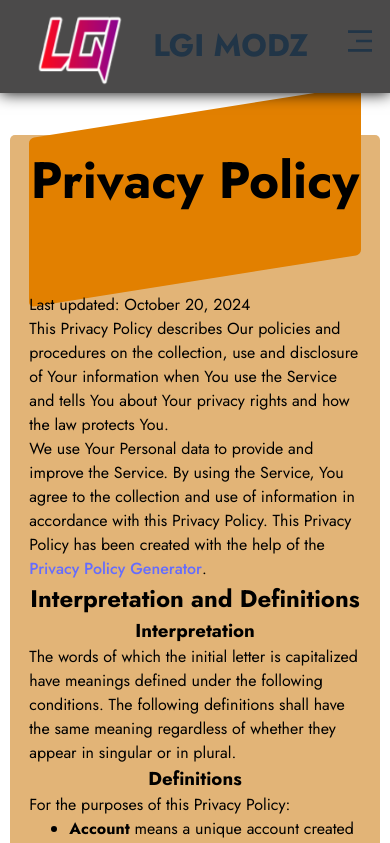
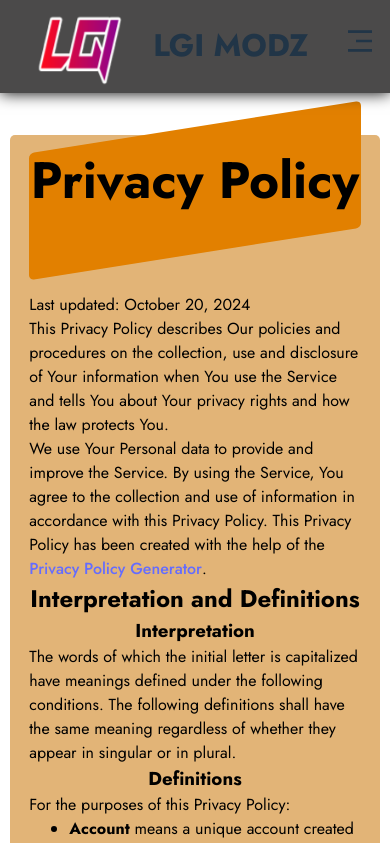
Before and after one commit to VenomHare/lgishowcase, a React (Vite) app: page /policies in a window 390 px wide. Shown: the top 843 px of the page. Built offline with nearby package versions, Linux system fonts and the light colour scheme; a web font is replaced by a local one.

Commit message:
Edited Mobile UI

```diff
--- a/src/styles/privacy.css
+++ b/src/styles/privacy.css
@@ -1,23 +1,26 @@
-.privacyParent{
+.privacyParent {
     background-color: rgb(226, 180, 119);
     text-align: left;
     padding: 2svh 5svw;
     margin: 5svh auto;
     border-radius: 5px;
     color: #000;
-        font-family: 'Jost','comic sans ms';
+    font-family: 'Jost', 'comic sans ms';
 }
-.privacyParent h1{
+
+.privacyParent h1 {
     text-align: center;
     position: relative;
     margin-bottom: 10svh;
     z-index: 9;
 }
-.privacyParent p{
+
+.privacyParent p {
     position: relative;
     z-index: 9;
 }
-.privacyParent h1::before{
+
+.privacyParent h1::before {
     content: "";
     z-index: -1;
     display: block;
@@ -30,38 +33,52 @@
     top: -100%;
     left: 24%;
 }
-.privacyParent h2{
+
+.privacyParent h2 {
     text-align: center;
 }
-.privacyParent h3{
+
+.privacyParent h3 {
     text-align: center;
 }
+
 @media screen and (min-width: 1200px) {
-    .privacyParent{
+    .privacyParent {
         width: 55svw;
     }
 }
+@media screen and (max-width: 1200px){
+    .privacyParent h1::before {
+        width: 40svw;
+        height: 2   0svh;
+        left: 27%;
+    }
+}
 @media screen and (max-width: 1024px) {
-    .privacyParent{
+    .privacyParent {
         width: 65svw;
     }
-    .privacyParent h1::before{
-        height: 15svh;
-        width: 35svw;
+
+    .privacyParent h1::before {
+        height: 20svh;
+        width: 60svw;
+        left: 1%;
     }
 }
+
 @media screen and (max-width: 500px) {
-    .privacyParent{
+    .privacyParent {
         width: 85svw;
     }
-    .privacyParent h1{
+
+    .privacyParent h1 {
         margin-bottom: 10svh;
     }
-    .privacyParent h1::before{
-        height: 20svh;
+
+    .privacyParent h1::before {
+        height: 15svh;
         width: 85svw;
-        top: -70%;
+        top: -45%;
         left: 0%;
-
     }
 }
```
Also changed, not shown: src/components/TicketToolHelp.tsx (added, +13 -0 lines). Lines whose indentation alone changed are shown as unchanged.
